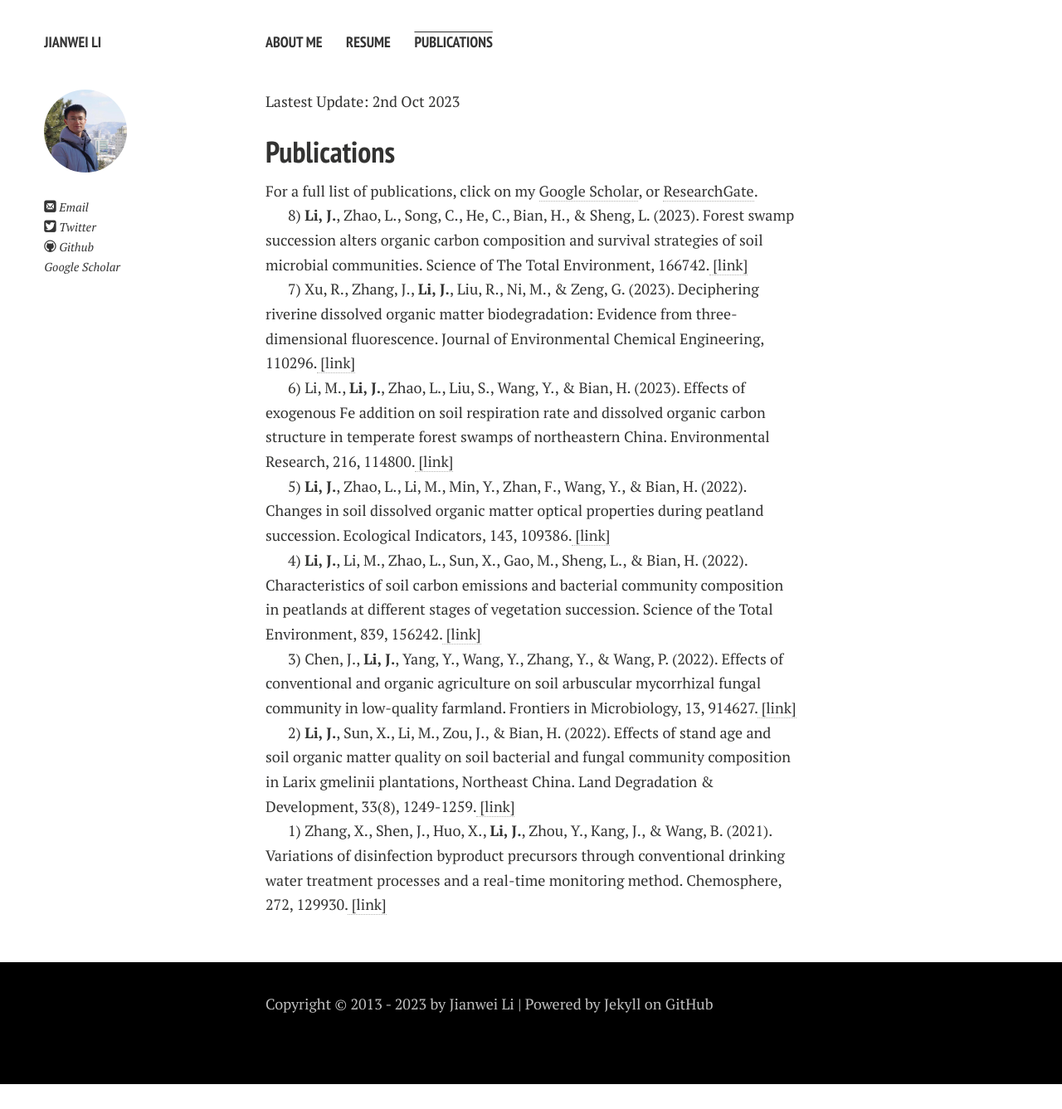
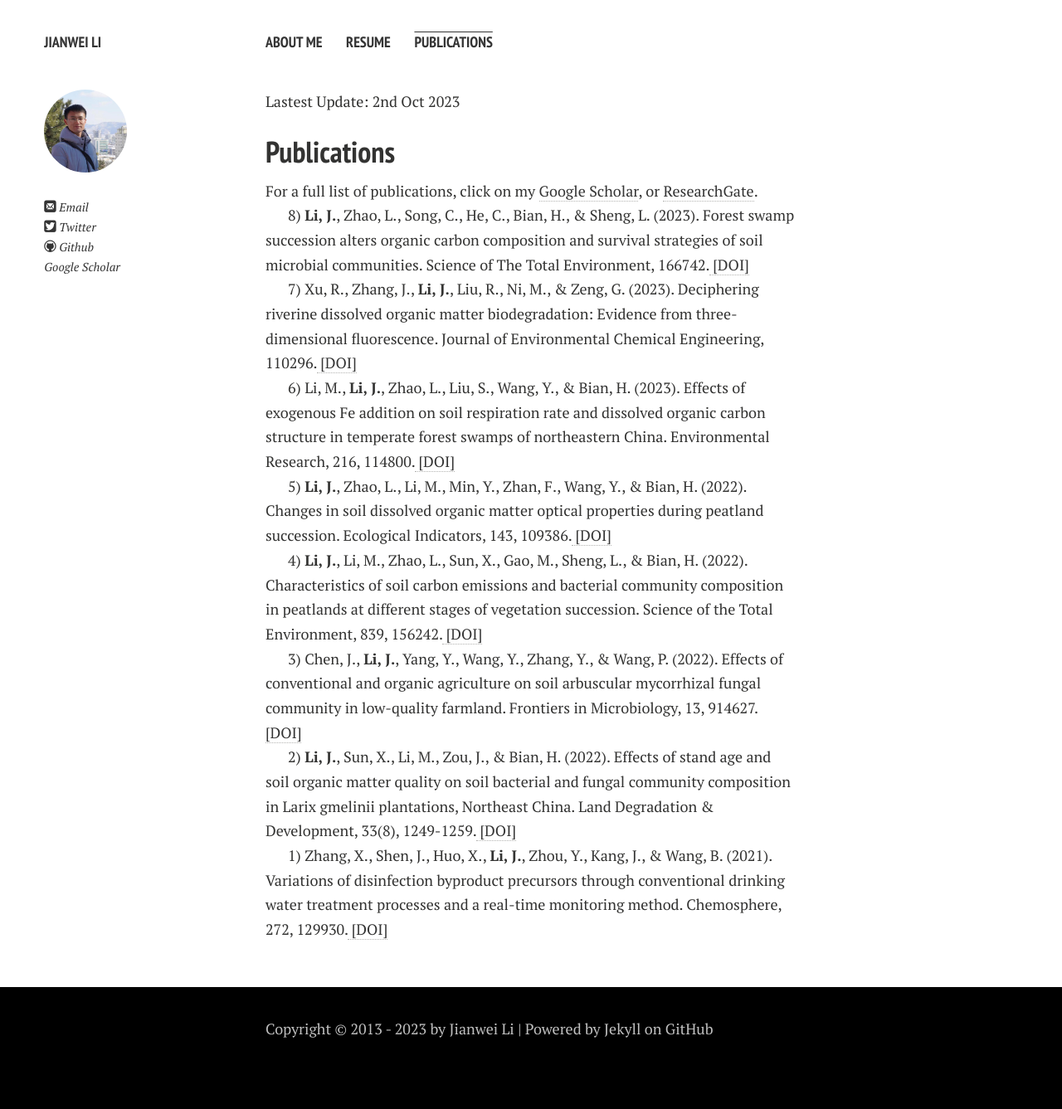
Before and after one commit to lijianweicode/lijianweicode.github.io, a Jekyll site: the page built from publications.md, in a window 1280 px wide. Shown: the whole page at 83% size. Built offline with Jekyll 4.4.1, drawn with Linux system fonts in a browser that asks for light colours; nearby versions of some CDN libraries; comment, search, counter and statistics services are not loaded; a style sheet for code colours, icons or effects is not loaded; before the commit the page ends 1307 px from its top, so only the background shows below that.

Commit message:
publishs

```diff
--- a/publications.md
+++ b/publications.md
@@ -9,33 +9,19 @@ Lastest Update: 2nd Oct 2023
 ## Publications
 <p>For a full list of publications, click on my <a href="(https://scholar.google.com/citations?user=VJYoEEgAAAAJ&hl">Google Scholar</a>, or <a href="(https://www.researchgate.net/profile/Jianwei-Li-31">ResearchGate</a>.
 
-<p>8) <b>Li, J.</b>, Zhao, L., Song, C., He, C., Bian, H., & Sheng, L. (2023). Forest swamp succession alters organic carbon composition and survival strategies of soil microbial communities. Science of The Total Environment, 166742.<a href="(https://doi.org/10.1016/j.scitotenv.2023.166742"> [link]</a>
+<p>8) <b>Li, J.</b>, Zhao, L., Song, C., He, C., Bian, H., & Sheng, L. (2023). Forest swamp succession alters organic carbon composition and survival strategies of soil microbial communities. Science of The Total Environment, 166742.<a href="(https://doi.org/10.1016/j.scitotenv.2023.166742"> [DOI]</a></p>
 
-</p>
+<p>7) Xu, R., Zhang, J., <b>Li, J.</b>, Liu, R., Ni, M., & Zeng, G. (2023). Deciphering riverine dissolved organic matter biodegradation: Evidence from three-dimensional fluorescence. Journal of Environmental Chemical Engineering, 110296.<a href="https://doi.org/10.1016/j.jece.2023.110296"> [DOI]</a></p>
 
-<p>7) Xu, R., Zhang, J., <b>Li, J.</b>, Liu, R., Ni, M., & Zeng, G. (2023). Deciphering riverine dissolved organic matter biodegradation: Evidence from three-dimensional fluorescence. Journal of Environmental Chemical Engineering, 110296.<a href="https://doi.org/10.1016/j.jece.2023.110296"> [link]</a>
+<p>6) Li, M., <b>Li, J.</b>, Zhao, L., Liu, S., Wang, Y., & Bian, H. (2023). Effects of exogenous Fe addition on soil respiration rate and dissolved organic carbon structure in temperate forest swamps of northeastern China. Environmental Research, 216, 114800.<a href="https://doi.org/10.1016/j.envres.2022.114800"> [DOI]</a></p>
 
-</p>
+<p>5) <b>Li, J.</b>, Zhao, L., Li, M., Min, Y., Zhan, F., Wang, Y., & Bian, H. (2022). Changes in soil dissolved organic matter optical properties during peatland succession. Ecological Indicators, 143, 109386.<a href="https://doi.org/10.1016/j.ecolind.2022.109386"> [DOI]</a></p>
 
-<p>6) Li, M., <b>Li, J.</b>, Zhao, L., Liu, S., Wang, Y., & Bian, H. (2023). Effects of exogenous Fe addition on soil respiration rate and dissolved organic carbon structure in temperate forest swamps of northeastern China. Environmental Research, 216, 114800.<a href="https://doi.org/10.1016/j.envres.2022.114800"> [link]</a>
+<p>4) <b>Li, J.</b>, Li, M., Zhao, L., Sun, X., Gao, M., Sheng, L., & Bian, H. (2022). Characteristics of soil carbon emissions and bacterial community composition in peatlands at different stages of vegetation succession. Science of the Total Environment, 839, 156242.<a href="https://doi.org/10.1016/j.scitotenv.2022.156242"> [DOI]</a></p>
 
-</p>
+<p>3) Chen, J., <b>Li, J.</b>, Yang, Y., Wang, Y., Zhang, Y., & Wang, P. (2022). Effects of conventional and organic agriculture on soil arbuscular mycorrhizal fungal community in low-quality farmland. Frontiers in Microbiology, 13, 914627.<a href="https://doi.org/10.3389/fmicb.2022.914627"> [DOI]</a></p>
 
-<p>5) <b>Li, J.</b>, Zhao, L., Li, M., Min, Y., Zhan, F., Wang, Y., & Bian, H. (2022). Changes in soil dissolved organic matter optical properties during peatland succession. Ecological Indicators, 143, 109386.<a href="https://doi.org/10.1016/j.ecolind.2022.109386"> [link]</a>
-
-</p>
-
-<p>4) <b>Li, J.</b>, Li, M., Zhao, L., Sun, X., Gao, M., Sheng, L., & Bian, H. (2022). Characteristics of soil carbon emissions and bacterial community composition in peatlands at different stages of vegetation succession. Science of the Total Environment, 839, 156242.<a href="https://doi.org/10.1016/j.scitotenv.2022.156242"> [link]</a>
-
-</p>
-
-<p>3) Chen, J., <b>Li, J.</b>, Yang, Y., Wang, Y., Zhang, Y., & Wang, P. (2022). Effects of conventional and organic agriculture on soil arbuscular mycorrhizal fungal community in low-quality farmland. Frontiers in Microbiology, 13, 914627.<a href="https://doi.org/10.3389/fmicb.2022.914627"> [link]</a>
-
-</p>
-
-<p>2) <b>Li, J.</b>, Sun, X., Li, M., Zou, J., & Bian, H. (2022). Effects of stand age and soil organic matter quality on soil bacterial and fungal community composition in Larix gmelinii plantations, Northeast China. Land Degradation & Development, 33(8), 1249-1259.<a href="https://doi.org/10.1002/ldr.4219"> [link]</a>
-
-</p>
+<p>2) <b>Li, J.</b>, Sun, X., Li, M., Zou, J., & Bian, H. (2022). Effects of stand age and soil organic matter quality on soil bacterial and fungal community composition in Larix gmelinii plantations, Northeast China. Land Degradation & Development, 33(8), 1249-1259.<a href="https://doi.org/10.1002/ldr.4219"> [DOI]</a></p>
 
 
-<p>1) Zhang, X., Shen, J., Huo, X., <b>Li, J.</b>, Zhou, Y., Kang, J., & Wang, B. (2021). Variations of disinfection byproduct precursors through conventional drinking water treatment processes and a real-time monitoring method. Chemosphere, 272, 129930.<a href="https://doi.org/10.1016/j.chemosphere.2021.129930"> [link]</a></p>
+<p>1) Zhang, X., Shen, J., Huo, X., <b>Li, J.</b>, Zhou, Y., Kang, J., & Wang, B. (2021). Variations of disinfection byproduct precursors through conventional drinking water treatment processes and a real-time monitoring method. Chemosphere, 272, 129930.<a href="https://doi.org/10.1016/j.chemosphere.2021.129930"> [DOI]</a></p>
```
